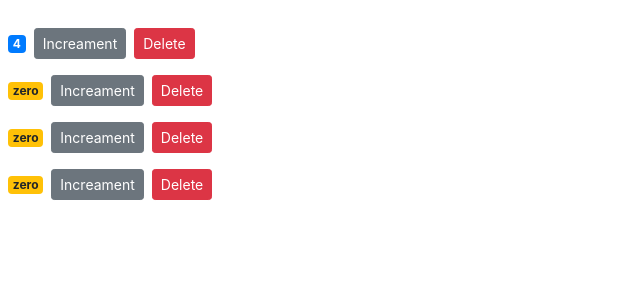
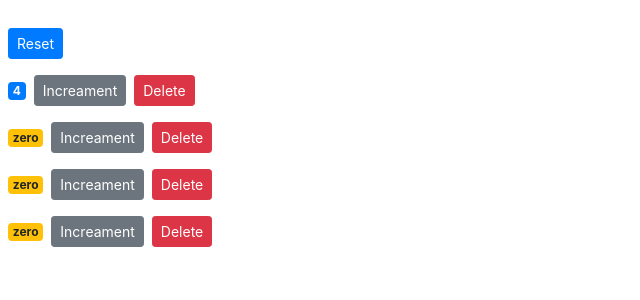
Before and after one commit to sepehr71/react-app, a React (Create React App) app: page / in a window 1280 px wide. Shown: the top 300 px of the page, without its empty margins (0-640 px from the left). Built offline with nearby package versions, Linux system fonts and the light colour scheme.

Commit message:
removing local state

```diff
--- a/package.json
+++ b/package.json
@@ -3,7 +3,7 @@
   "version": "0.1.0",
   "private": true,
   "dependencies": {
-    "bootstrap": "^4.6.2",
+    "bootstrap": "^4.1.1",
     "font-awesome": "^4.7.0",
     "jquery": "^3.6.1",
     "popper.js": "^1.16.1",
--- a/src/components/counter.jsx
+++ b/src/components/counter.jsx
@@ -1,20 +1,13 @@
 import React, { Component } from 'react';
 
 class Counter extends Component {
-    state = {
-        value:this.props.counter.value
-    };
-    handleIncrement = () => {
-        this.setState({ value : this.state.value + 1});
-    };
 
     render() {
         return(
                <div>
-
                 <span className={this.getBadge()}>{this.formatcount()}</span>
                 <button
-                onClick={() => this.handleIncrement()}
+                onClick={() => this.props.onIncrement(this.props.counter)}
                 className='btn btn-secondary btn-sm'>
                 Increament
                 </button>
@@ -30,13 +23,13 @@ class Counter extends Component {
     }
     getBadge() {
         let classes = "badge m-2 ";
-        classes += this.state.value === 0 ? 'badge-warning' : 'badge-primary';
+        classes += this.props.counter.value === 0 ? 'badge-warning' : 'badge-primary';
         return classes;
     }
 
     formatcount(){
-        const {value: count} = this.state;
-        return count === 0 ? 'zero' : count;
+        const {value} = this.props.counter;
+        return value === 0 ? 'zero' : value;
     }
 }
 
--- a/src/components/counters.jsx
+++ b/src/components/counters.jsx
@@ -10,18 +10,36 @@ class Counters extends Component {
             {id:4 , value : 0 }
         ]
      }
+     handleIncrement = counter => {
+        const counters = [...this.state.counters];
+        const index = counters.indexOf(counter);
+        counters[index] = {...counter};
+        counters[index].value++;
+        this.setState({counters})
+
+     }
     handleDelete = (counterId) => {
        const counters = this.state.counters.filter(f => f.id !== counterId);
        this.setState({counters});
 
      };
+     handleReset = () => {
+     const counters = this.state.counters.map (c =>{
+        c.value = 0;
+        return c;
+      });
+      this.setState({counters});
+    };
+
     render() {
         return (
             <div>
+                <button onClick={this.handleReset} className="btn btn-primary btn-sm m-2">Reset</button>
            {this.state.counters.map(counter => (
            <Counter
-           key={counter.id}
-           onDelete={this.handleDelete}
+           key = {counter.id}
+           onDelete = {this.handleDelete}
+           onIncrement = {this.handleIncrement}
            counter = {counter}
            />))}
            </div>
```
Also changed, not shown: 1 other file (tests, documents, lock files or other folders).
